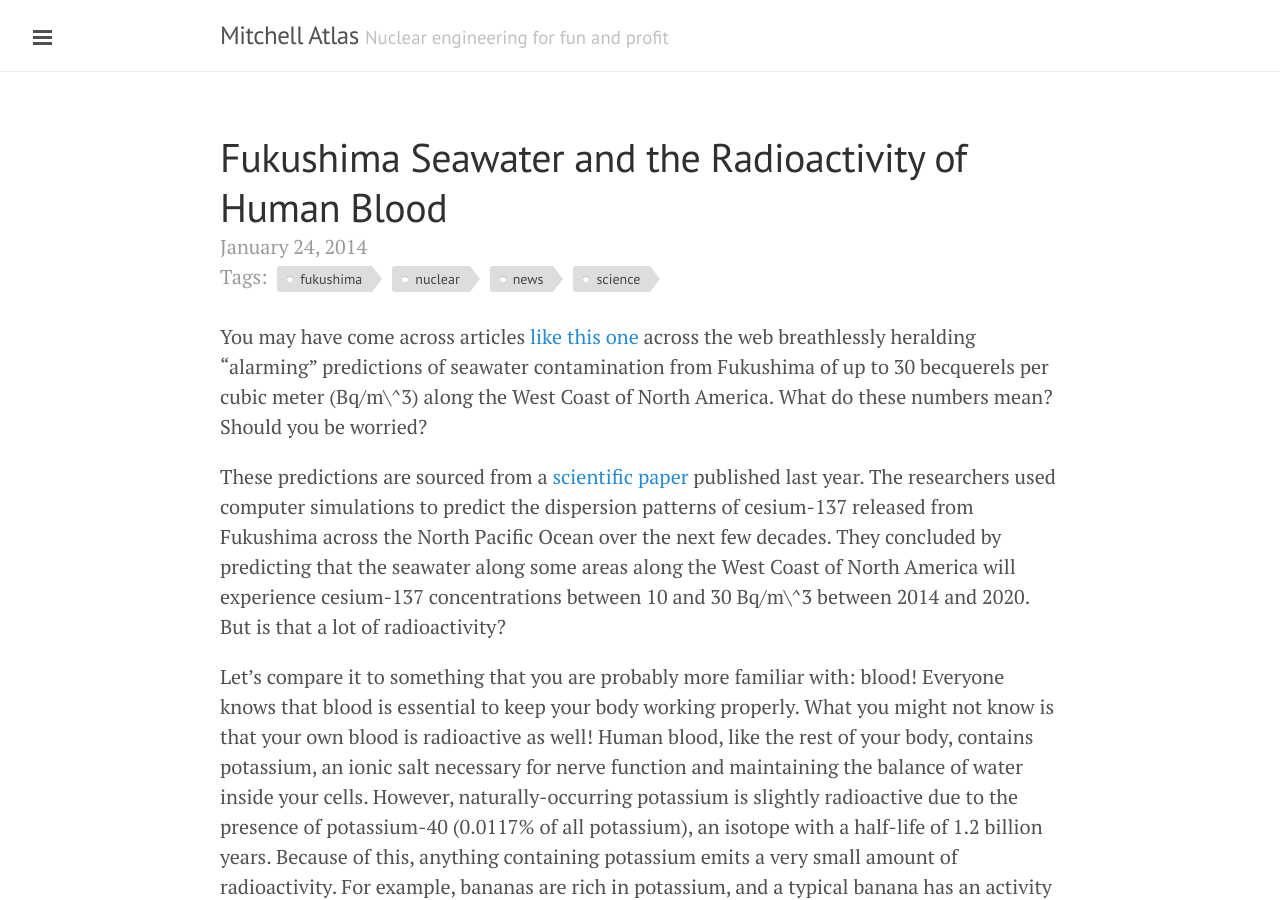
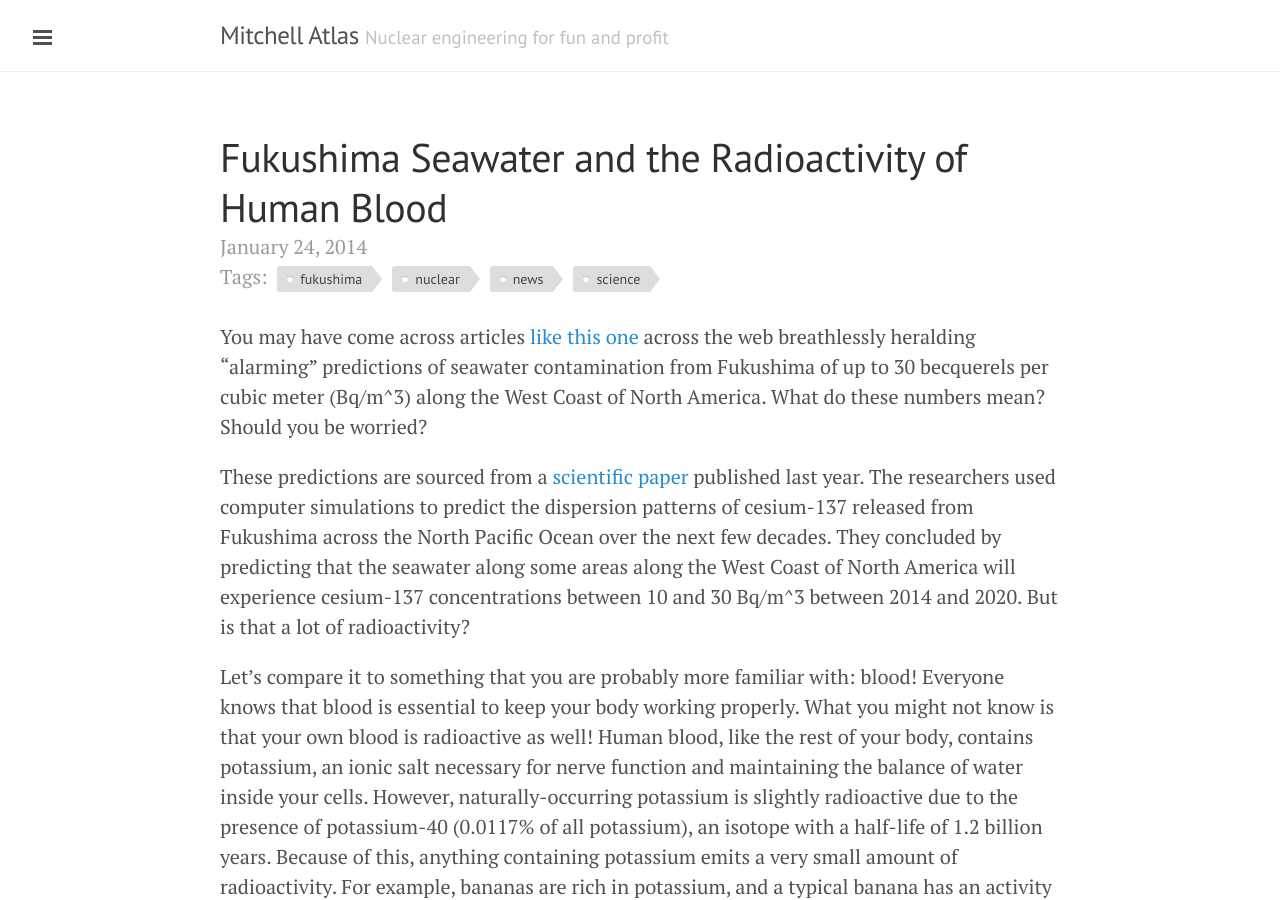
Before and after one commit to xatlasm/xatlasm.github.io, a Jekyll site: the page built from _posts/2014-01-24-fukushima-seawater-and-radioactivity-of-human-blood.md, in a window 1280 px wide and 900 px high. Built offline with Jekyll 4.4.1, drawn with Linux system fonts in a browser that asks for light colours; formulas are drawn with MathJax 3; comment, search, counter and statistics services are not loaded; some of the changed text lies outside the part shown.

Commit message:
fix escape chars

```diff
--- a/_posts/2014-01-24-fukushima-seawater-and-radioactivity-of-human-blood.md
+++ b/_posts/2014-01-24-fukushima-seawater-and-radioactivity-of-human-blood.md
@@ -8,7 +8,7 @@ You may have come across articles [like this
 one](http://www.naturalnews.com/043585_fukushima_radiation_pacific_ocean_marine_science_organization.html)
 across the web breathlessly heralding "alarming" predictions of seawater
 contamination from Fukushima of up to 30 becquerels per cubic meter
-(Bq/m\^3) along the West Coast of North America. What do these numbers
+(Bq/m^3) along the West Coast of North America. What do these numbers
 mean? Should you be worried?
 
 <!--more-->
@@ -20,7 +20,7 @@ predict the dispersion patterns of cesium-137 released from Fukushima
 across the North Pacific Ocean over the next few decades. They concluded
 by predicting that the seawater along some areas along the West Coast of
 North America will experience cesium-137 concentrations between 10 and
-30 Bq/m\^3 between 2014 and 2020. But is that a lot of radioactivity?
+30 Bq/m^3 between 2014 and 2020. But is that a lot of radioactivity?
 
 Let's compare it to something that you are probably more familiar with:
 blood! Everyone knows that blood is essential to keep your body working
@@ -72,11 +72,11 @@ about 6 liters of human blood.
 
 The [natural radioactivity of
 seawater](http://www.dailykos.com/story/2013/11/07/1253941/-Putting-Fukushima-in-Perspetive-A-primer-on-radioactivity-in-the-Ocean#)
-is about 13 Bq/L = 13,000 Bq/m\^3, so a 30 Bq/m\^3 increase would
+is about 13 Bq/L = 13,000 Bq/m^3, so a 30 Bq/m^3 increase would
 increase the water's natural radioactivity by only 0.23%. This is so
 small that it will be undetectable even by sensitive measuring equipment
 (the detection limit for cesium-137 in water is about 0.5 Bq/L, or 500
-Bq/m\^3).
+Bq/m^3).
 
 In conclusion, the minuscule amount of extra radioactivity in the
 seawater far from Fukushima is predicted to reach a maximum
```
